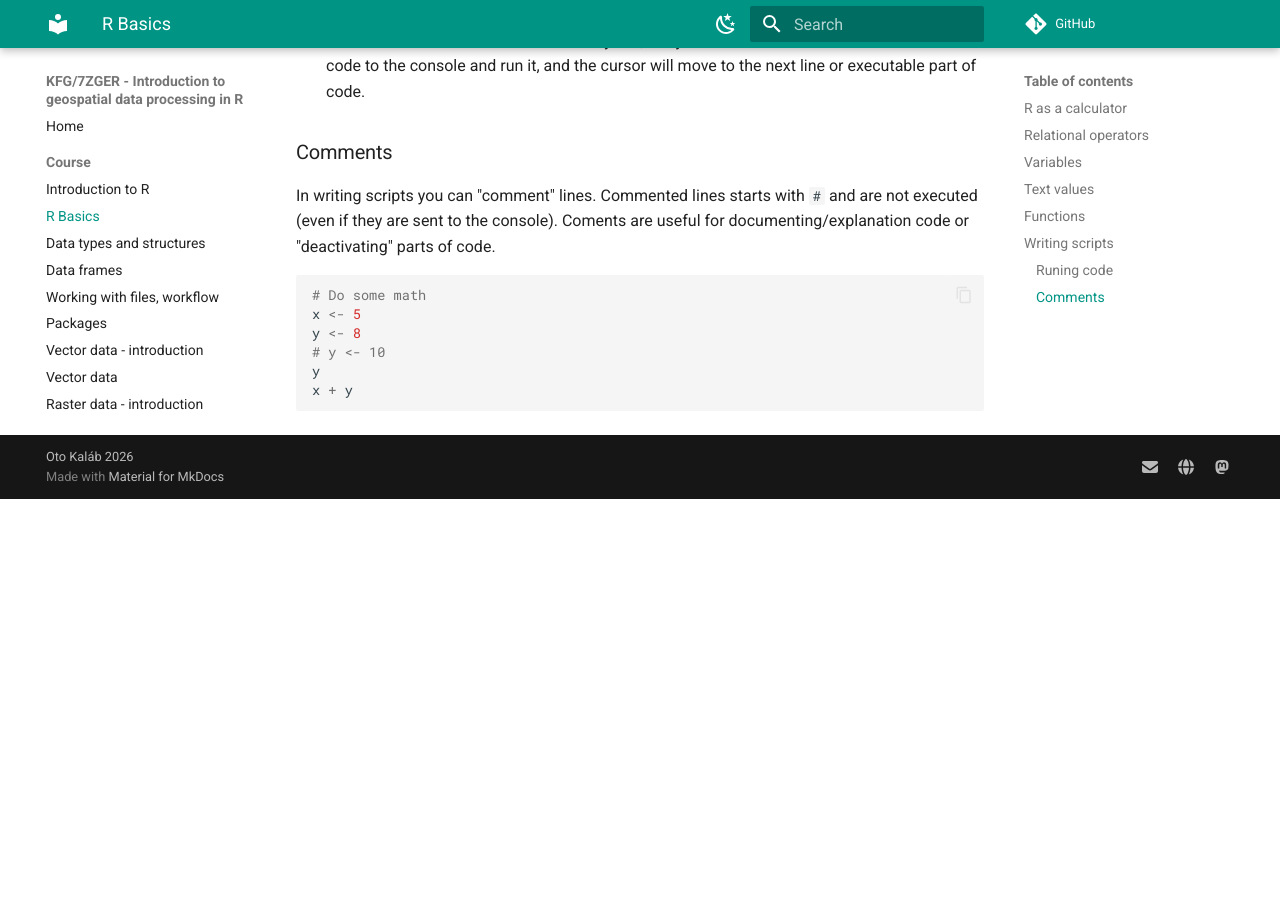
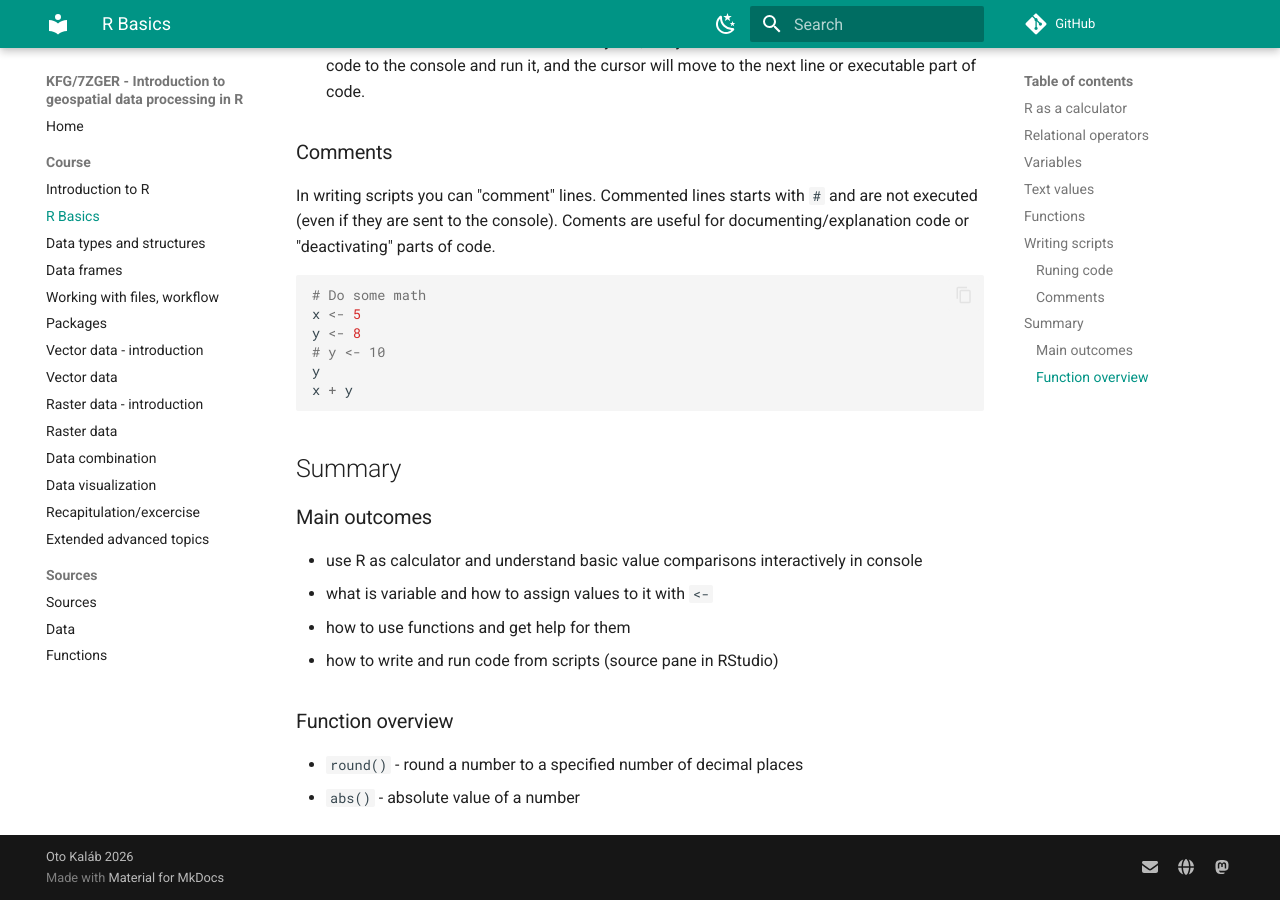
Before and after one commit to kalab-oto/7ZGER, an MkDocs documentation site: the page built from docs/basics.md, in a window 1280 px wide and 900 px high, scrolled down 4469 px. Built offline with MkDocs 1.6.1 and Material for MkDocs 9.7.7, drawn with Linux system fonts in a browser that asks for light colours; comment, search, counter and statistics services are not loaded; before the commit the page ends 4968 px from its top, so only the background shows below that.

Commit message:
add: summary

````diff
--- a/docs/basics.md
+++ b/docs/basics.md
@@ -209,3 +209,15 @@
 y
 x + y
 ```
+
+## Summary
+
+### Main outcomes
+- use R as calculator and understand basic value comparisons interactively in console
+- what is variable and how to assign values to it with `<-`
+- how to use functions and get help for them
+- how to write and run code from scripts (source pane in RStudio)
+
+### Function overview
+- `round()` - round a number to a specified number of decimal places
+- `abs()` - absolute value of a number
````
